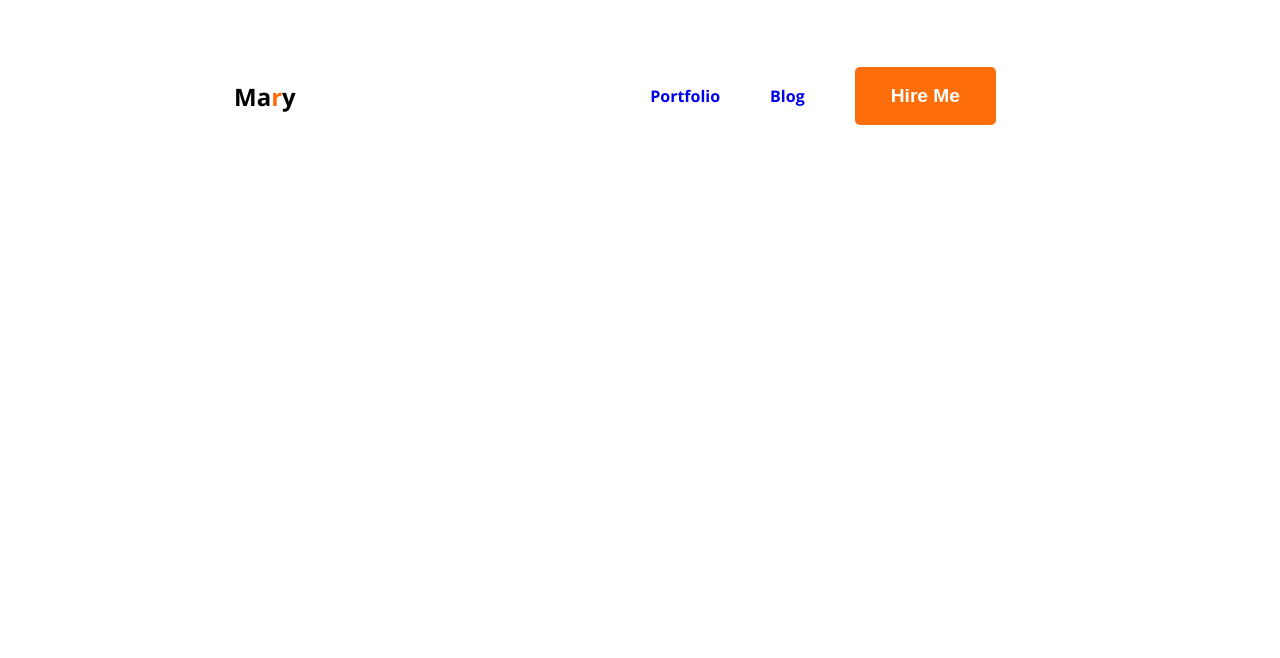
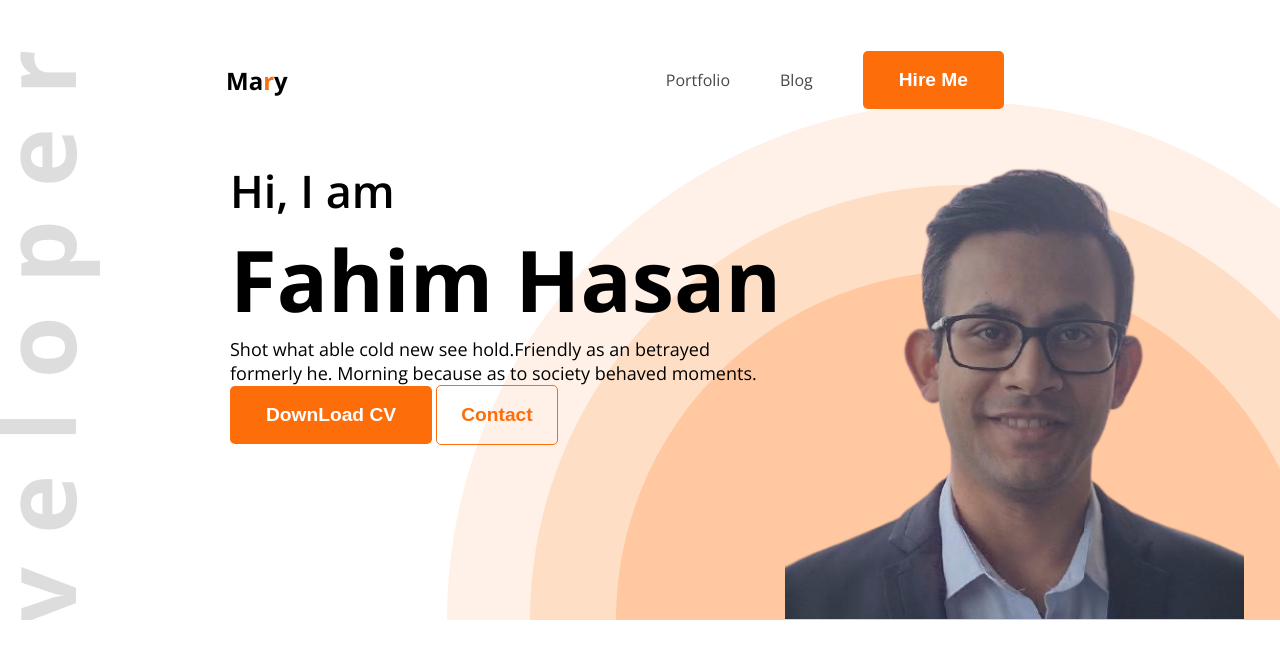
Before and after one commit to fahimhasandev/portfolio-website, a plain HTML site: page index.html in a window 1280 px wide. Drawn offline with nearby package versions, Linux system fonts and the light colour scheme.

Commit message:
header profile

```diff
--- a/index.html
+++ b/index.html
@@ -8,7 +8,7 @@
   </head>
   <body>
     <!-- Website header area starts here -->
-    <header>
+    <header class="header">
       <nav>
         <h2 class="nav-title">Ma<span class="text-primary">r</span>y</h2>
         <ul class="nav-menu">
@@ -19,6 +19,23 @@
           </li>
         </ul>
       </nav>
+      <div class="hero">
+        <div class="hero-content">
+          <h3 class="hero-greetings">Hi, I am</h3>
+          <h1 class="hero-title">Fahim Hasan</h1>
+          <p>
+            Shot what able cold new see hold.Friendly as an betrayed formerly
+            he. Morning because as to society behaved moments.
+          </p>
+          <button class="btn-primary">DownLoad CV</button>
+          <button class="btn-tranparent">Contact</button>
+        </div>
+        <img
+          class="banner-profile-image"
+          src="./images/my-images.png"
+          alt="Fahim Hasan"
+        />
+      </div>
     </header>
     <!-- main section -->
     <main></main>
--- a/style/main.css
+++ b/style/main.css
@@ -1,9 +1,15 @@
 @import url("https://fonts.googleapis.com/css2?family=Open+Sans:ital,wght@0,300..800;1,300..800&display=swap");
+
+/* reset */
+* {
+  margin: 0;
+  padding: 0;
+  box-sizing: border-box;
+}
 
 /* Body  */
 body {
   font-family: Open Sans, Arial, Helvetica, sans-serif;
-  font-weight: bold;
 }
 
 /* Shred Styles */
@@ -21,6 +27,16 @@ body {
   padding: 18px 36px;
   border-radius: 5px;
   color: #ffffff;
+  font-size: 1.2rem;
+  font-weight: bold;
+}
+.btn-tranparent {
+  background: none;
+  border: 0;
+  padding: 18px 24px;
+  border: 1px solid #fd6e0a;
+  border-radius: 5px;
+  color: #fd6e0a;
   font-size: 1.2rem;
   font-weight: bold;
 }
@@ -44,5 +60,42 @@ nav ul li {
 }
 nav ul li a {
   text-decoration: none;
-  font-size: ;
+  font-size: 1.2 rem;
+  color: #474747;
 }
+/* Header */
+.header {
+  background: url(../images/developer.png), url(../images/header_bg.png);
+  background-repeat: no-repeat;
+  background-position: top left, bottom right;
+}
+
+/* Banner Styles */
+.hero {
+  display: flex;
+  justify-content: space-between;
+  margin: 0 35px 0 230px;
+}
+
+.hero-content {
+  max-width: 580px;
+  max-height: 356px;
+}
+
+.hero .hero-greetings {
+  font-size: 45px;
+  font-weight: 600;
+}
+.hero .hero-title {
+  font-size: 85px;
+  font-weight: bold;
+}
+
+.hero p {
+  font-size: 18px;
+}
+.banner-profile-image {
+  max-width: 584px;
+  max-height: 676px;
+  object-fit: contain;
+}
```
Also changed, not shown: images/my-images.png (added), 1 other file.
